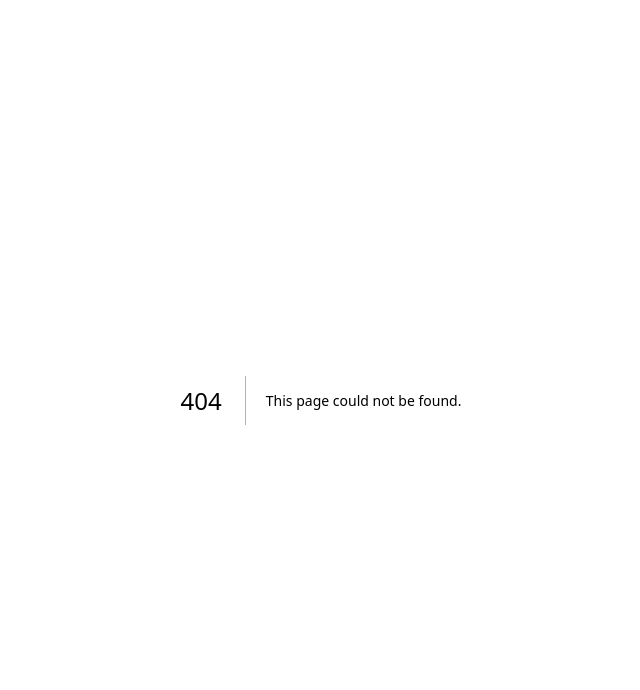
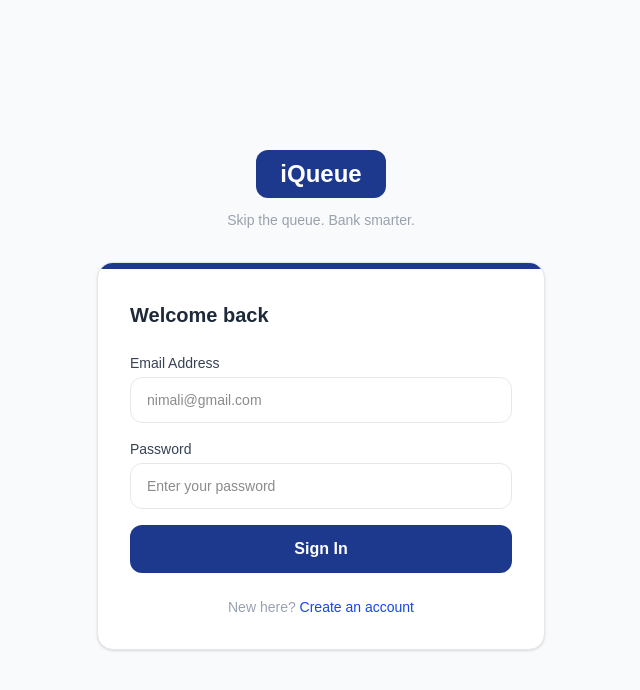
Before and after one commit to SaturD01/iqueue-app, a Next.js app in the folder frontend/: page /login in a window 1280 px wide. Before the commit this address had no page. Shown: the top 690 px of the page, without its empty margins (319-959 px from the left). Built offline with nearby package versions, Linux system fonts and the light colour scheme.

Commit message:
feat(login): add login page form with error handling (#33)
Login page complete with dummy data.

Features included:
- Email and password form
- Error handling for invalid credentials
- Loading spinner
- Link to register page

Phase 2 API wiring pending after
feature/token-api is merged.

```diff
--- /dev/null
+++ b/frontend/app/login/page.jsx
@@ -0,0 +1,101 @@
+'use client';
+
+import { useState } from 'react';
+
+export default function LoginPage() {
+  const [form, setForm] = useState({ email: '', password: '' });
+  const [error, setError] = useState('');
+  const [loading, setLoading] = useState(false);
+
+  const handleChange = (e) => {
+    setForm({ ...form, [e.target.name]: e.target.value });
+    if (error) setError('');
+  };
+
+  const handleSubmit = async (e) => {
+    e.preventDefault();
+    if (!form.email || !form.password) {
+      setError('Please enter your email and password');
+      return;
+    }
+    setLoading(true);
+    // API call will be wired here in Phase 2
+    // For now simulate login
+    setTimeout(() => {
+      setLoading(false);
+      // Simulate wrong credentials for demo
+      if (form.password === 'wrong') {
+        setError('Invalid email or password');
+      } else {
+        console.log('Login successful:', form.email);
+        // Will redirect based on role in Phase 2
+      }
+    }, 1500);
+  };
+
+  return (
+    <div className='min-h-screen bg-gray-50 flex items-center justify-center px-4'>
+      <div className='w-full max-w-md'>
+
+        {/* Header */}
+        <div className='text-center mb-8'>
+          <div className='inline-block bg-blue-900 text-white px-6 py-2 rounded-xl mb-3'>
+            <h1 className='text-2xl font-bold'>iQueue</h1>
+          </div>
+          <p className='text-gray-400 text-sm'>Skip the queue. Bank smarter.</p>
+        </div>
+
+        {/* Card */}
+        <div className='bg-white rounded-2xl shadow-sm border border-gray-200 overflow-hidden'>
+          <div className='h-1.5 bg-blue-900'></div>
+          <div className='p-8'>
+            <h2 className='text-xl font-bold text-gray-800 mb-6'>Welcome back</h2>
+
+            {error && (
+              <div className='bg-red-50 border border-red-200 text-red-600 text-sm px-4 py-3 rounded-xl mb-4'>
+                {error}
+              </div>
+            )}
+
+            <form onSubmit={handleSubmit} className='space-y-4'>
+
+              {/* Email */}
+              <div>
+                <label className='block text-sm font-medium text-gray-700 mb-1'>Email Address</label>
+                <input
+                  type='email' name='email' value={form.email} onChange={handleChange}
+                  placeholder='nimali@gmail.com'
+                  className='w-full px-4 py-3 rounded-xl border border-gray-200 text-sm outline-none focus:border-blue-400 transition'
+                />
+              </div>
+
+              {/* Password */}
+              <div>
+                <label className='block text-sm font-medium text-gray-700 mb-1'>Password</label>
+                <input
+                  type='password' name='password' value={form.password} onChange={handleChange}
+                  placeholder='Enter your password'
+                  className='w-full px-4 py-3 rounded-xl border border-gray-200 text-sm outline-none focus:border-blue-400 transition'
+                />
+              </div>
+
+              {/* Submit */}
+              <button
+                type='submit' disabled={loading}
+                className='w-full bg-blue-900 text-white py-3 rounded-xl font-semibold hover:bg-blue-800 transition disabled:opacity-60 flex items-center justify-center gap-2 mt-2'
+              >
+                {loading && <span className='w-4 h-4 border-2 border-white border-t-transparent rounded-full animate-spin'></span>}
+                {loading ? 'Signing in...' : 'Sign In'}
+              </button>
+
+            </form>
+            <p className='text-center text-sm text-gray-400 mt-6'>
+              New here?{' '}
+              <a href='/register' className='text-blue-700 font-medium hover:underline'>Create an account</a>
+            </p>
+          </div>
+        </div>
+      </div>
+    </div>
+  );
+}
```
